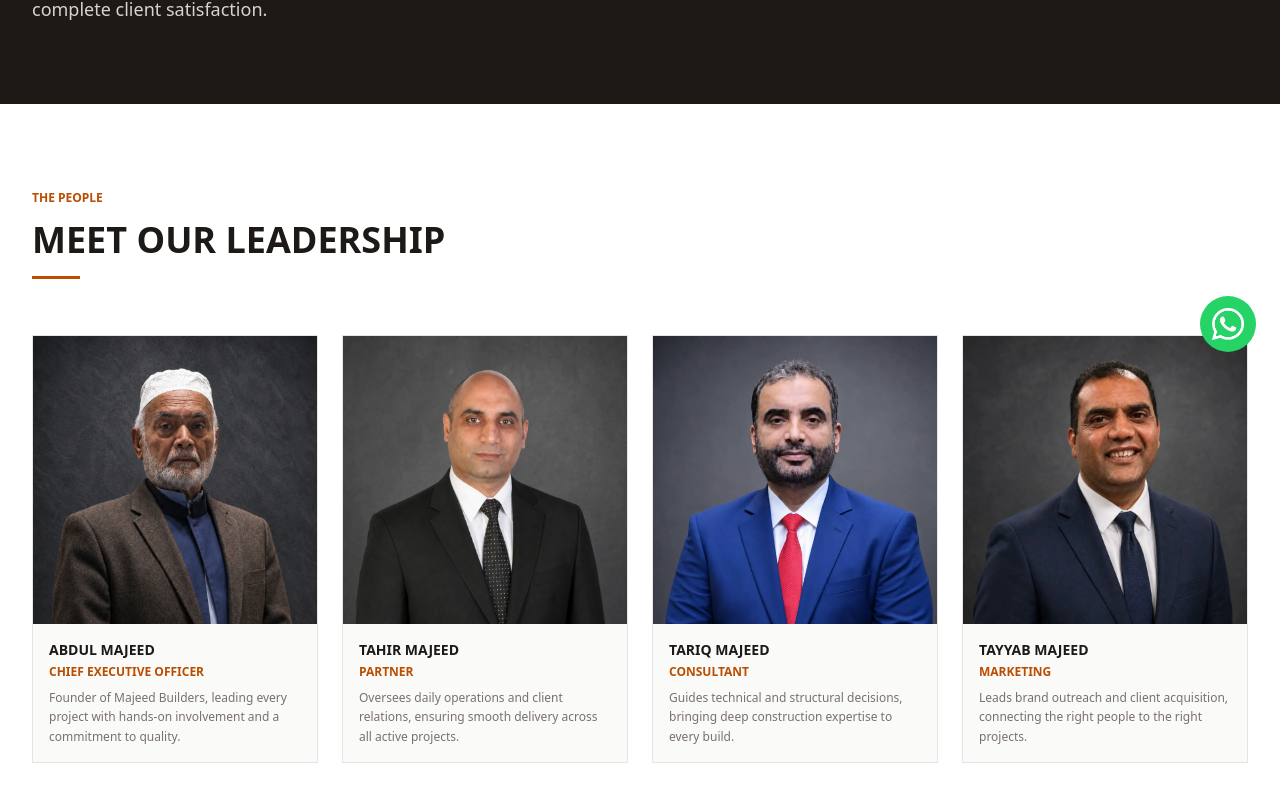
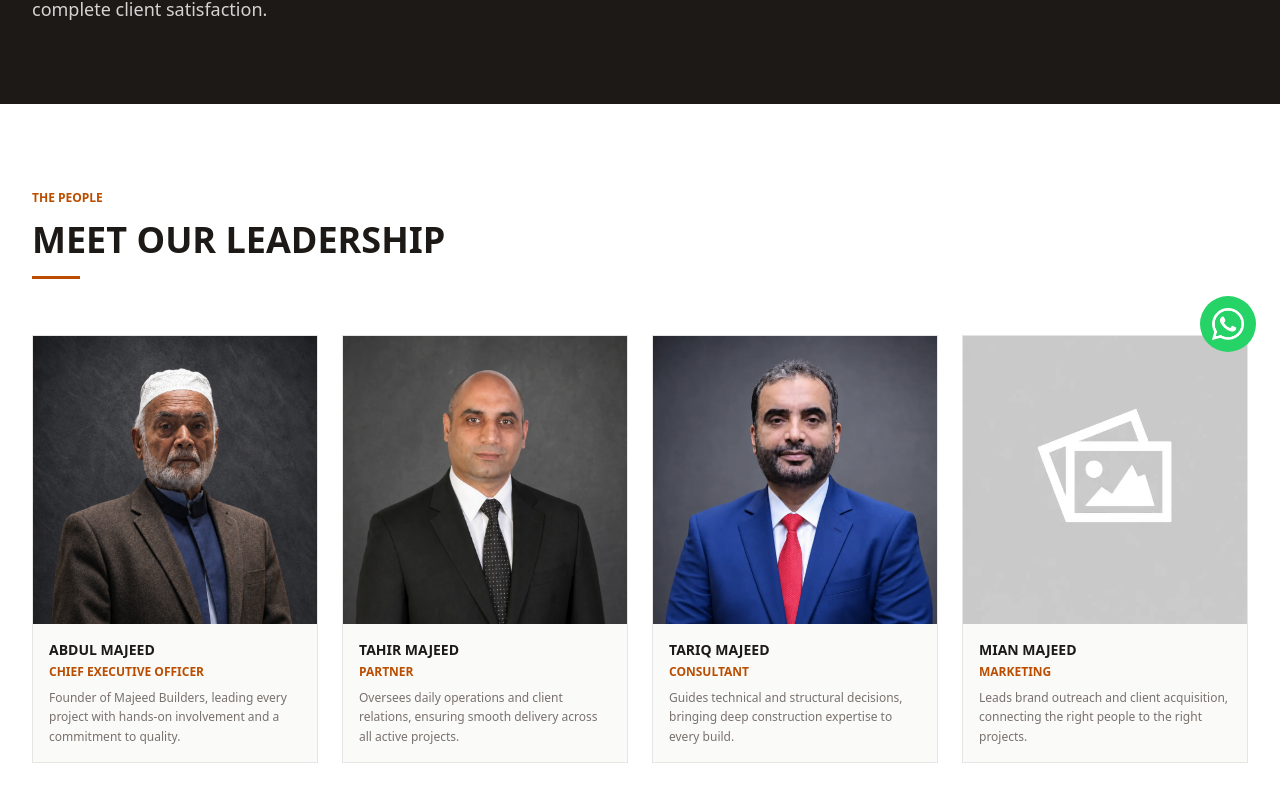
Before and after one commit to TalalMajeed/Majeed-Builders, a Next.js app: page /about in a window 1280 px wide. Shown: the part 424-1226 px from the top of the page. Built offline with nearby package versions, Linux system fonts and the light colour scheme.

Commit message:
Added Placeholder

```diff
--- a/app/about/page.tsx
+++ b/app/about/page.tsx
@@ -58,10 +58,10 @@ const team = [
     image: '/team/tariqmajeed.webp',
   },
   {
-    name: 'Tayyab Majeed',
+    name: 'Mian Majeed',
     role: 'Marketing',
     bio: 'Leads brand outreach and client acquisition, connecting the right people to the right projects.',
-    image: '/team/tayyabmajeed.webp',
+    image: '/team/placeholder.webp',
   },
 ];
 
```
Also changed, not shown: public/team/placeholder.webp (added).
